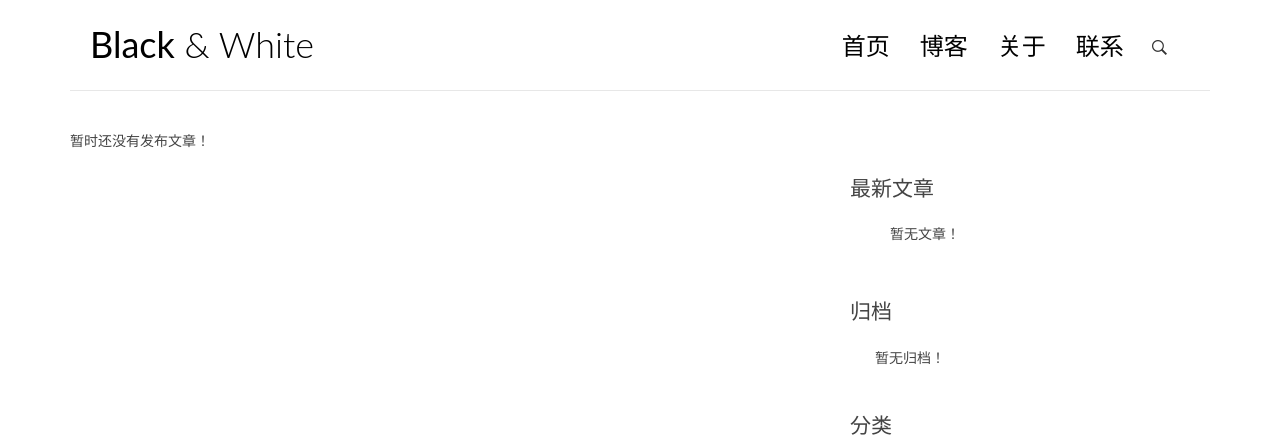
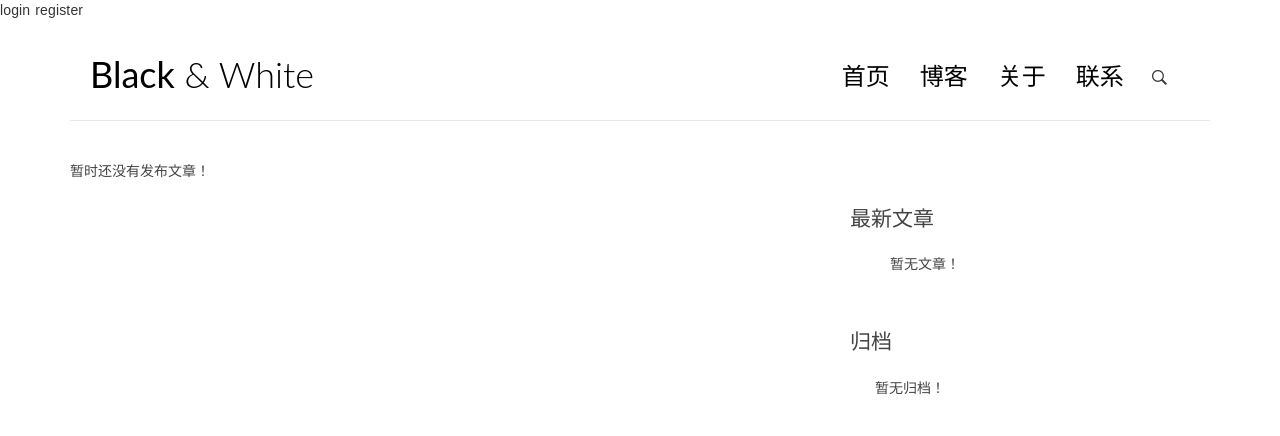
Before and after one commit to cosmosmagic/django-blog, a Django app: page / in a window 1280 px wide. Shown: the top 436 px of the page. Run offline with Django 3.2, Linux system fonts and the light colour scheme; data that the repository does not hold is empty; some libraries are stand-ins or nearby versions.

Commit message:
update users

```diff
--- a/comments/views.py
+++ b/comments/views.py
@@ -1,6 +1,6 @@
 from django.shortcuts import render, get_object_or_404, redirect
 from myblog.models import Blog
-from users.contrib.auth.models import User
+from django.contrib.auth.models import User
 from .models import Comment
 from .forms import CommentForm
 
@@ -20,14 +20,14 @@ def blog_comment(request, blog_id):
 
         # 当调用 form.is_valid() 方法时，Django 自动帮我们检查表单的数据是否符合格式要求。
         if form.is_valid():
-            user=get_object_or_404(User,id=request.session.user_id)
+            user = get_object_or_404(User, id=request.session.user_id)
             # 检查到数据是合法的，调用表单的 save 方法保存数据到数据库，
             # commit=False 的作用是仅仅利用表单的数据生成 Comment 模型类的实例，但还不保存评论数据到数据库。
             comment = form.save(commit=False)
 
             # 将评论和被评论的文章评论人关联起来。
             comment.blog = blog
-            comment.user=user
+            comment.user = user
 
             # 最终将评论数据保存进数据库，调用模型实例的 save 方法
             comment.save()
--- a/templates/base.html
+++ b/templates/base.html
@@ -28,12 +28,17 @@
     <script src="{% static '/js/pace.min.js' %}"></script>
     <script src="{% static '/js/modernizr.custom.js' %}"></script>
 </head>
+<body>
 {% if request.session.is_login %}
-<body>
     <h1>{{ request.session.user_name }}! Welcom back! </h1>
     <p>
         <a href="{% url 'users:profile' pk=request.session.user_id %}">profile</a>
         <a href="{% url 'users:logout' %}">logout</a>
+    </p>
+{% else %}
+    <p>
+        <a href="{% url 'users:login' %}">login</a>
+        <a href="{% url 'users:register' %}">register</a>
     </p>
 {% endif %}
 <div class="container">
--- a/users/views.py
+++ b/users/views.py
@@ -41,7 +41,7 @@ def register(request):
 
                 new_user = User.objects.create(
                     username=username,
-                    password=hash_code(password2),
+                    password=password2,
                     email=email
                 )
                 user_profile = UserProfile(user=new_user)
@@ -90,7 +90,7 @@ def logout(request):
     if not request.session.get('is_login', None):
         return redirect(reverse('users:login'))
     request.session.flush()
-    return redirect(reverse('users:login'))
+    return redirect(reverse('myblog:index'))
 
 
 # user information
```
Lines whose indentation alone changed are shown as unchanged.
